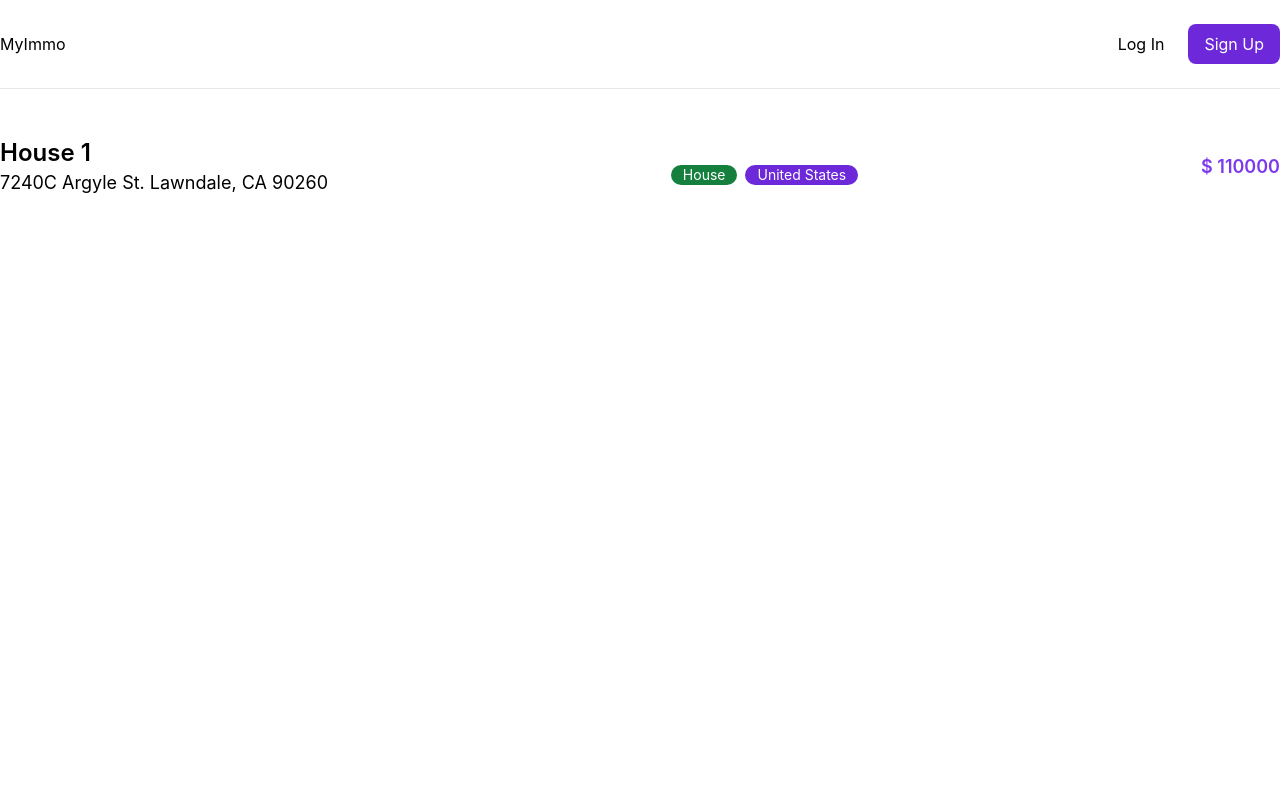
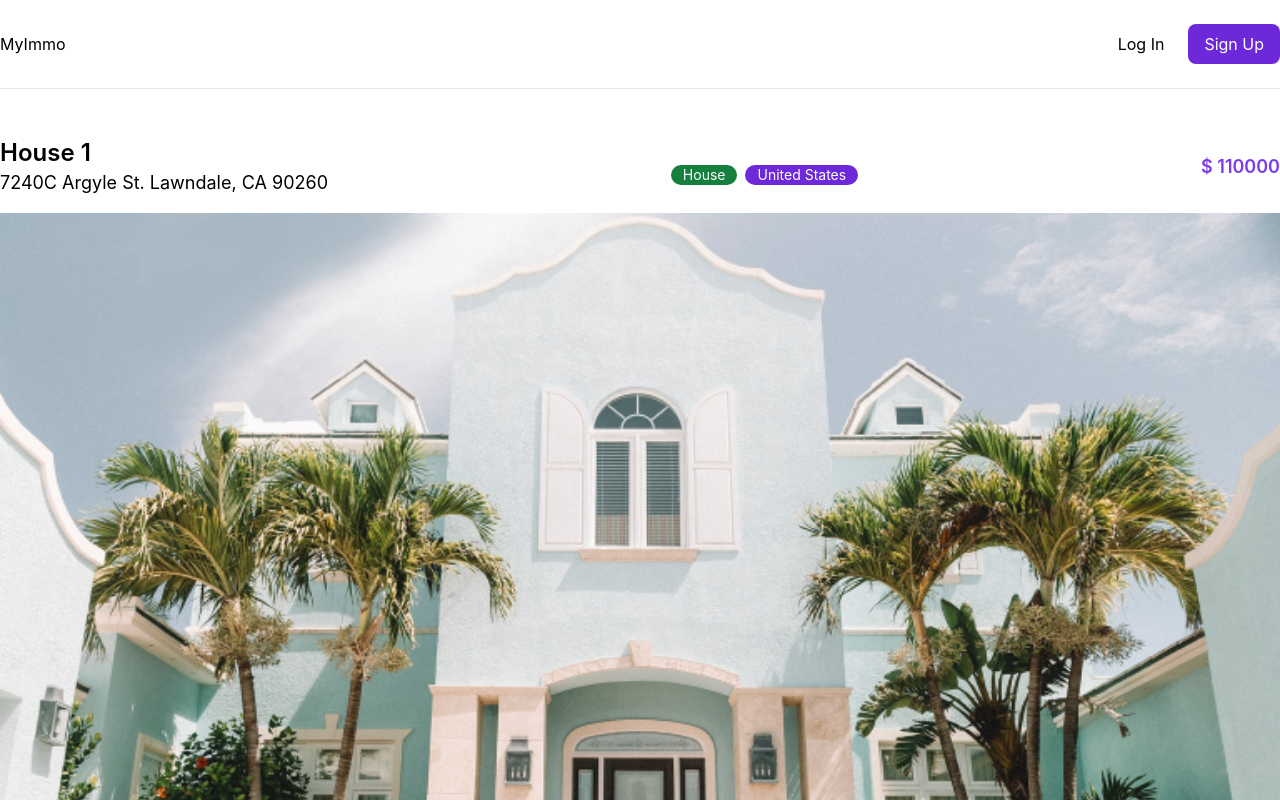
Before and after one commit to elhadjtall/SITE_AGENCE, a React (Vite) app in the folder frontend/: page /property/1 in a window 1280 px wide. Shown: the top 800 px of the page. Built offline with nearby package versions, Linux system fonts and the light colour scheme.

Commit message:
Ajout de l'image sur les détails

```diff
--- a/frontend/src/pages/PropertyDetail.jsx
+++ b/frontend/src/pages/PropertyDetail.jsx
@@ -37,6 +37,13 @@ const PropertyDetail = () => {
                     <div className='flex items-center gap-1'>$ {house.price}</div>
                 </div>
             </div>
+            <div>
+                <div>
+                    <div>
+                        <img className='w-full h-full object-cover' src={house.imageLg} alt="" />
+                    </div>
+                </div>
+            </div>
         </div>
     </section>
   );
```
